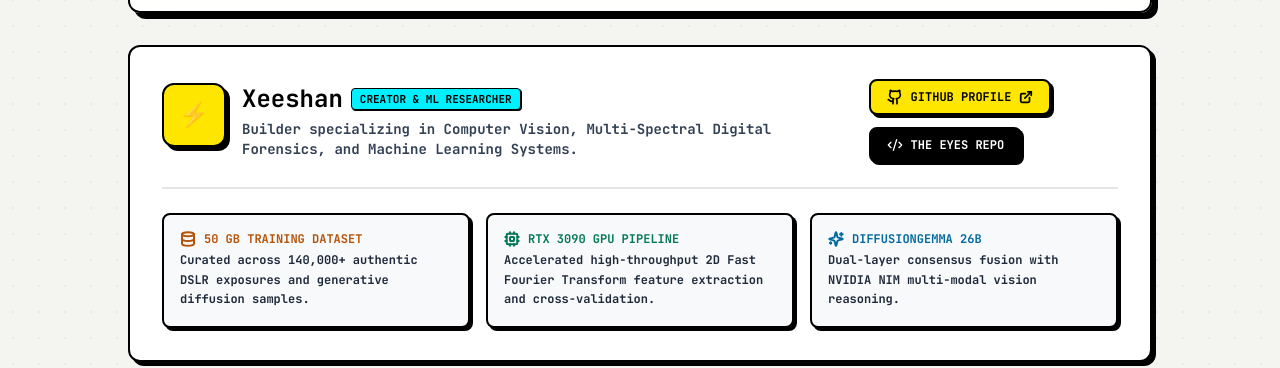
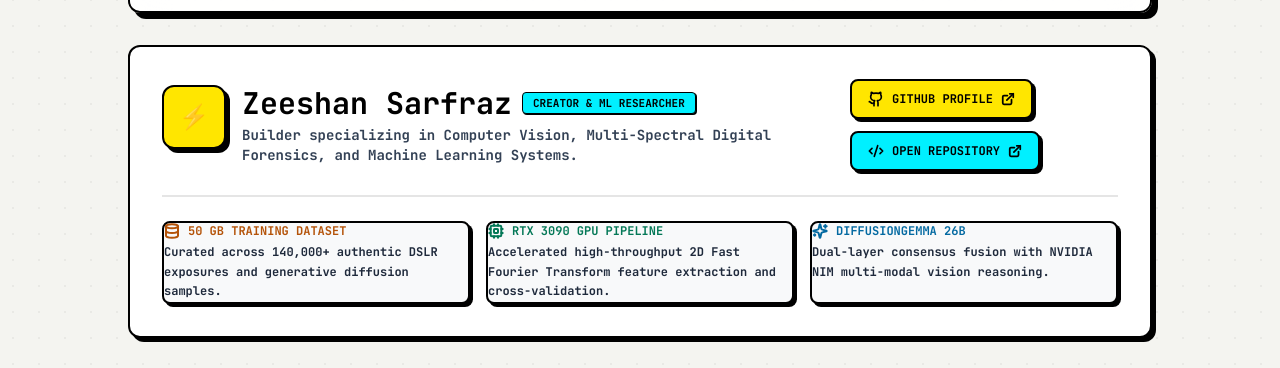
Before and after one commit to xeeshan-zs/The-Eyes, a React (Vite) app in the folder frontend/: page / in a window 1280 px wide. Both pictures are taken after a click on the button "ABOUT". Shown: the part 429-797 px from the top of the page. Built offline with nearby package versions, Linux system fonts and the light colour scheme; no server answers.

Commit message:
feat: personalize About page and footer with Zeeshan Sarfraz and high-affordance repo action links

```diff
--- a/frontend/src/App.jsx
+++ b/frontend/src/App.jsx
@@ -235,10 +235,10 @@ export default function App() {
       <footer className="border-t-2 border-black dark:border-white bg-white dark:bg-black py-4 text-center text-xs text-black dark:text-white font-mono font-black z-10 transition-colors">
         <div className="max-w-7xl mx-auto px-4 flex flex-col sm:flex-row items-center justify-between gap-2">
           <div className="flex items-center gap-3">
-            <span className="font-black tracking-wide">THE EYES 2.0 • BUILT BY XEESHAN</span>
+            <span className="font-black tracking-wide">THE EYES 2.0 • BUILT BY ZEESHAN SARFRAZ</span>
             <button
               onClick={() => setCurrentView('about')}
-              className="text-[#0284C7] dark:text-[#00F0FF] underline underline-offset-2 hover:text-black dark:hover:text-white transition-colors"
+              className="text-[#0284C7] dark:text-[#00F0FF] underline underline-offset-4 decoration-2 hover:text-black dark:hover:text-white transition-colors cursor-pointer font-black"
             >
               [ABOUT PROJECT]
             </button>
@@ -247,10 +247,10 @@ export default function App() {
             href="https://github.com/xeeshan-zs/The-Eyes"
             target="_blank"
             rel="noopener noreferrer"
-            className="text-[#B45309] dark:text-[#FFE600] flex items-center gap-1 hover:underline"
+            className="px-3 py-1 rounded bg-[#FFE600] text-black border-2 border-black font-mono font-black flex items-center gap-1.5 shadow-[2px_2px_0px_#000000] hover:translate-x-[-1px] hover:translate-y-[-1px] transition-all cursor-pointer"
           >
             <Github className="w-3.5 h-3.5" />
-            <span>github.com/xeeshan-zs/The-Eyes</span>
+            <span>github.com/xeeshan-zs/The-Eyes ↗</span>
           </a>
         </div>
       </footer>
--- a/frontend/src/components/AboutPage.jsx
+++ b/frontend/src/components/AboutPage.jsx
@@ -69,11 +69,11 @@ export default function AboutPage({ onBackToDetector }) {
               ⚡
             </div>
             <div>
-              <div className="flex items-center gap-2">
-                <h2 className="text-2xl font-black font-mono text-black dark:text-white">
-                  Xeeshan
+              <div className="flex items-center gap-2.5">
+                <h2 className="text-2xl sm:text-3xl font-black font-mono text-black dark:text-white">
+                  Zeeshan Sarfraz
                 </h2>
-                <span className="text-[11px] font-mono font-black px-2 py-0.5 rounded bg-[#00F0FF] text-black border border-black shadow-[1px_1px_0px_#000000]">
+                <span className="text-[11px] font-mono font-black px-2.5 py-0.5 rounded bg-[#00F0FF] text-black border border-black shadow-[1px_1px_0px_#000000]">
                   CREATOR &amp; ML RESEARCHER
                 </span>
               </div>
@@ -83,12 +83,13 @@ export default function AboutPage({ onBackToDetector }) {
             </div>
           </div>
 
+          {/* High-Affordance Interactive Links */}
           <div className="flex flex-wrap items-center gap-3 font-mono text-xs font-black">
             <a
               href="https://github.com/xeeshan-zs"
               target="_blank"
               rel="noopener noreferrer"
-              className="btn-brutal-yellow px-4 py-2 rounded-lg flex items-center gap-2 shadow-[2px_2px_0px_#000000]"
+              className="btn-brutal-yellow px-4 py-2.5 rounded-lg flex items-center gap-2 border-2 border-black shadow-[3px_3px_0px_#000000] hover:translate-x-[-2px] hover:translate-y-[-2px] transition-all cursor-pointer"
             >
               <Github className="w-4 h-4 stroke-[2.5]" />
               <span>GITHUB PROFILE</span>
@@ -99,17 +100,18 @@ export default function AboutPage({ onBackToDetector }) {
               href="https://github.com/xeeshan-zs/The-Eyes"
               target="_blank"
               rel="noopener noreferrer"
-              className="px-4 py-2 rounded-lg bg-black text-white dark:bg-white dark:text-black border-2 border-black font-black flex items-center gap-2 shadow-[2px_2px_0px_#000000] hover:translate-x-[-1px] hover:translate-y-[-1px] transition-all"
+              className="px-4 py-2.5 rounded-lg bg-[#00F0FF] text-black border-2 border-black font-black flex items-center gap-2 shadow-[3px_3px_0px_#000000] hover:translate-x-[-2px] hover:translate-y-[-2px] transition-all cursor-pointer"
             >
-              <Code2 className="w-4 h-4" />
-              <span>THE EYES REPO</span>
+              <Code2 className="w-4 h-4 stroke-[2.5]" />
+              <span>OPEN REPOSITORY</span>
+              <ExternalLink className="w-3.5 h-3.5 stroke-[3]" />
             </a>
           </div>
         </div>
 
         {/* Hardware & Training Pipeline Stats */}
         <div className="grid grid-cols-1 sm:grid-cols-3 gap-4 mt-6">
-          <div className="p-4 rounded-lg bg-[#F8F9FA] dark:bg-black border-2 border-black dark:border-white shadow-[3px_3px_0px_#000000]">
+          <div className="p-4.5 rounded-lg bg-[#F8F9FA] dark:bg-black border-2 border-black dark:border-white shadow-[3px_3px_0px_#000000]">
             <div className="flex items-center gap-2 text-xs font-mono font-black text-[#B45309] dark:text-[#FFE600] mb-1">
               <Database className="w-4 h-4 stroke-[3]" />
               50 GB TRAINING DATASET
@@ -119,7 +121,7 @@ export default function AboutPage({ onBackToDetector }) {
             </p>
           </div>
 
-          <div className="p-4 rounded-lg bg-[#F8F9FA] dark:bg-black border-2 border-black dark:border-white shadow-[3px_3px_0px_#000000]">
+          <div className="p-4.5 rounded-lg bg-[#F8F9FA] dark:bg-black border-2 border-black dark:border-white shadow-[3px_3px_0px_#000000]">
             <div className="flex items-center gap-2 text-xs font-mono font-black text-[#047857] dark:text-[#00F5A0] mb-1">
               <Cpu className="w-4 h-4 stroke-[3]" />
               RTX 3090 GPU PIPELINE
@@ -129,7 +131,7 @@ export default function AboutPage({ onBackToDetector }) {
             </p>
           </div>
 
-          <div className="p-4 rounded-lg bg-[#F8F9FA] dark:bg-black border-2 border-black dark:border-white shadow-[3px_3px_0px_#000000]">
+          <div className="p-4.5 rounded-lg bg-[#F8F9FA] dark:bg-black border-2 border-black dark:border-white shadow-[3px_3px_0px_#000000]">
             <div className="flex items-center gap-2 text-xs font-mono font-black text-[#0369A1] dark:text-[#00F0FF] mb-1">
               <Sparkles className="w-4 h-4 stroke-[3]" />
               DIFFUSIONGEMMA 26B
```
